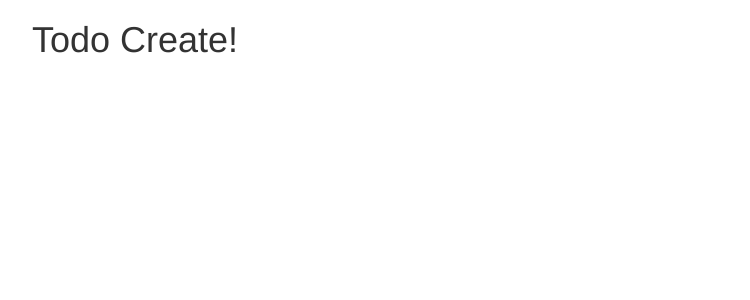
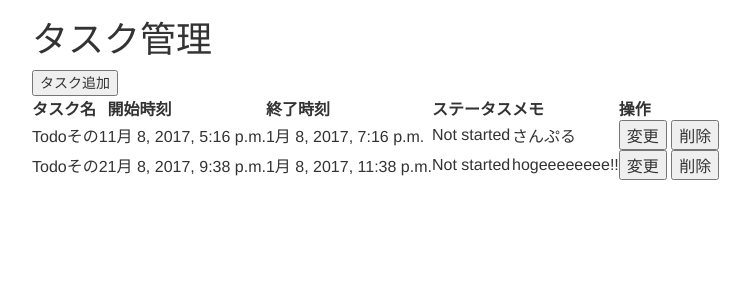
Before and after one commit to Fufuhu/DjangoTodo, a Django app: a page that uses djangotodo/webui/templates/webui/todo_create.html in a window 1280 px wide. Shown: the top 300 px of the page, without its empty margins (38-788 px from the left). Run offline with Django 3.2, Linux system fonts and the light colour scheme; data comes from the database, SQL or seed files in the repository; some libraries are stand-ins or nearby versions.

Commit message:
リスト表示に対応

```diff
--- a/djangotodo/webui/templates/webui/todo_create.html
+++ b/djangotodo/webui/templates/webui/todo_create.html
@@ -9,5 +9,32 @@ Todo Create
 {% endblock extrahead %}
 
 {% block content %}
-<h1>Todo Create!</h1>
+<h1>タスク管理</h1>
+<button>タスク追加</button>
+<br/>
+
+
+<table>
+    <thead>
+        <th>タスク名</th>
+        <th>開始時刻</th>
+        <th>終了時刻</th>
+        <th>ステータス</th>
+        <th>メモ</th>
+        <th>操作</th>
+    </thead>
+{% for task in tasks %}
+    <tr>
+        <td>{{ task.name }}</td>
+        <td>{{ task.startTime }}</td>
+        <td>{{ task.endTime }}</td>
+        <td>{{ task.status }}</td>
+        <td>{{ task.memo }}</td>
+        <td>
+            <button>変更</button>
+            <button>削除</button>
+        </td>
+    </tr>
+{% endfor%}
+</table>
 {% endblock content %}
```
